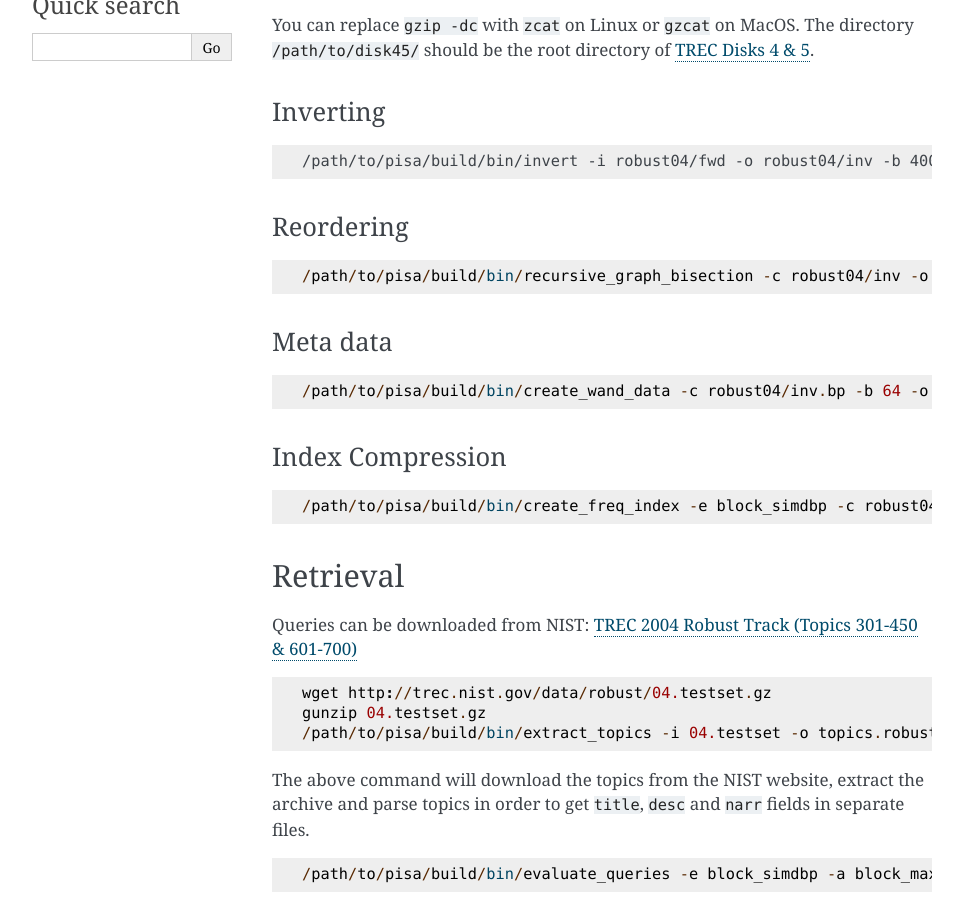
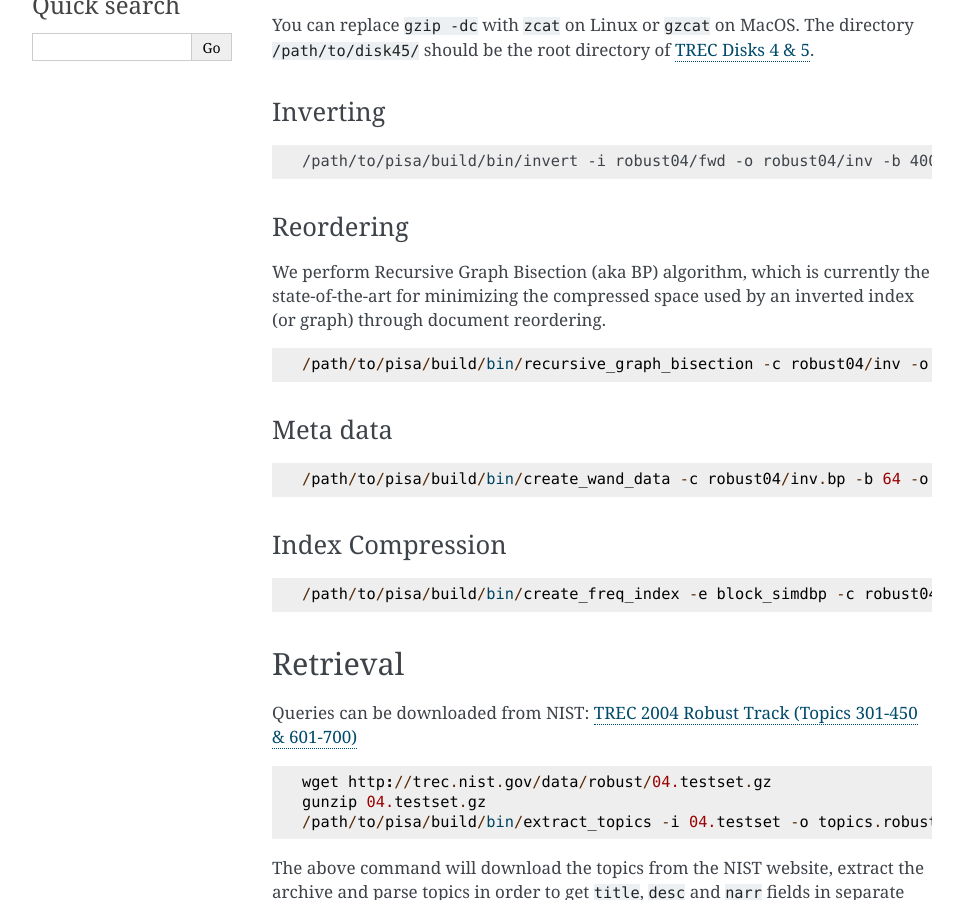
Before and after one commit to pisa-engine/pisa, a Sphinx documentation site: the page built from docs/source/experiments/regression-robust04.md, in a window 1280 px wide and 900 px high, scrolled down 425 px. Shown: the whole window, without its empty margins (148-1111 px from the left). Built offline with Sphinx 7.4.7, drawn with Linux system fonts in a browser that asks for light colours.

Commit message:
Update regression-robust04.md

````diff
--- a/docs/source/experiments/regression-robust04.md
+++ b/docs/source/experiments/regression-robust04.md
@@ -24,6 +24,7 @@ The directory `/path/to/disk45/` should be the root directory of [TREC Disks 4 &
 ```
 
 ### Reordering
+We perform Recursive Graph Bisection (aka BP) algorithm, which is currently the state-of-the-art for minimizing the compressed space used by an inverted index (or graph) through document reordering.
 
 ```
 /path/to/pisa/build/bin/recursive_graph_bisection -c robust04/inv -o robust04/inv.bp --documents robust04/fwd.doclex --reordered-documents robust04/fwd.bp.doclex
````
